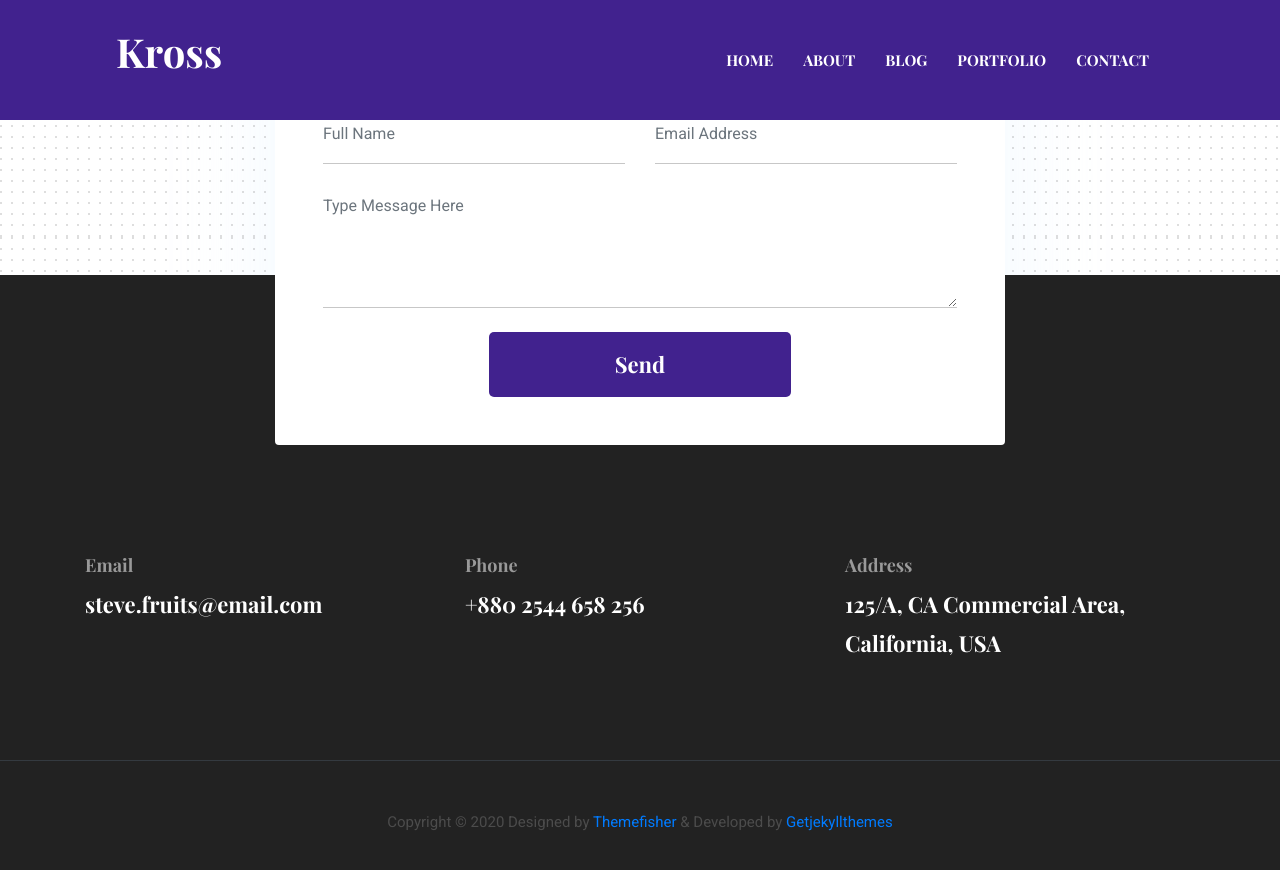
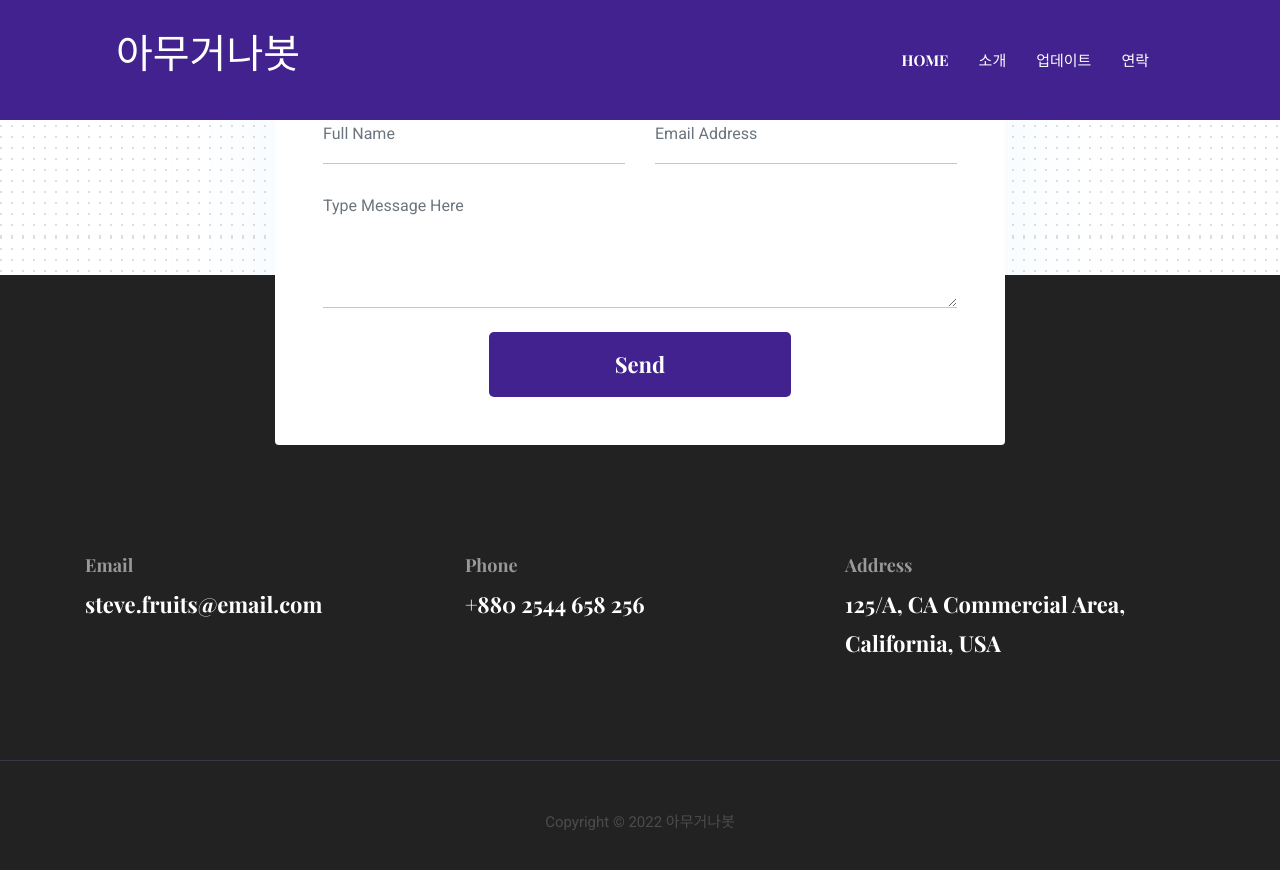
Before and after one commit to S0unn/s0unn.github.io, a Jekyll site: the page built from index.html, in a window 1280 px wide and 900 px high, scrolled down 6590 px. Shown: the top 870 px of the window. Built offline with Jekyll 4.4.1, drawn with Linux system fonts in a browser that asks for light colours; some of the changed text lies outside the part shown.

Commit message:
Update settings.yml

```diff
--- a/_data/settings.yml
+++ b/_data/settings.yml
@@ -1,20 +1,20 @@
 #-------------------------------
 # General Site Settings
 
-title: Kross
+title: 아무거나봇
 logo:
 author: themefisher
 description: this is meta description
 email: steve.fruits@email.com
 phone: +880 2544 658 256
 address: 125/A, CA Commercial Area, California, USA
-copyright: Copyright &copy; 2020 Designed by [Themefisher](https://themefisher.com) & Developed by [Getjekyllthemes](https://getjekyllthemes.com)
+copyright: Copyright &copy; 2022 아무거나봇
 
 menu:
-- {name: About, link: '/about'}
-- {name: Blog, link: '/blog'}
-- {name: Portfolio, link: '/portfolio'}
-- {name: Contact, link: '/contact'}
+- {name: 소개, link: '/about'}
+- {name: 업데이트, link: '/blog'}
+# - {name: Po, link: '/portfolio'}
+- {name: 연락, link: '/contact'}
 
 
 #-------------------------------
@@ -38,7 +38,7 @@ disqus-identifier: # Add your shortname for Disqus Comment. For example mr-brown
 # Hero Section
 
 hero:
-  hero-title: Hi! I’m <br> Christoher <br> UX designer
+  hero-title: 사람과 <br> 사람을 <br> 연결합니다.
 
 social:
 - {icon: "ti-facebook", link: "#"}
```
